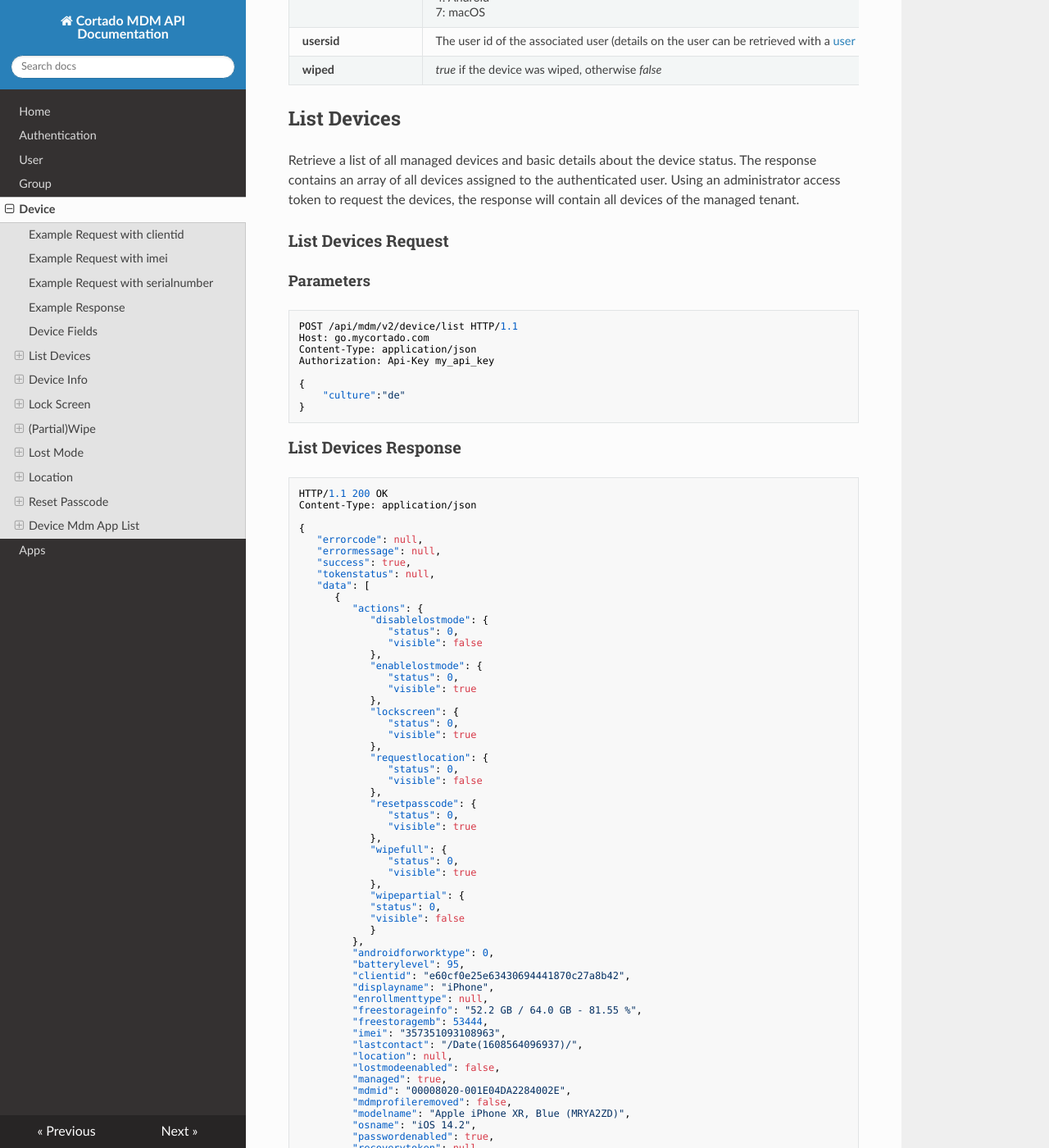
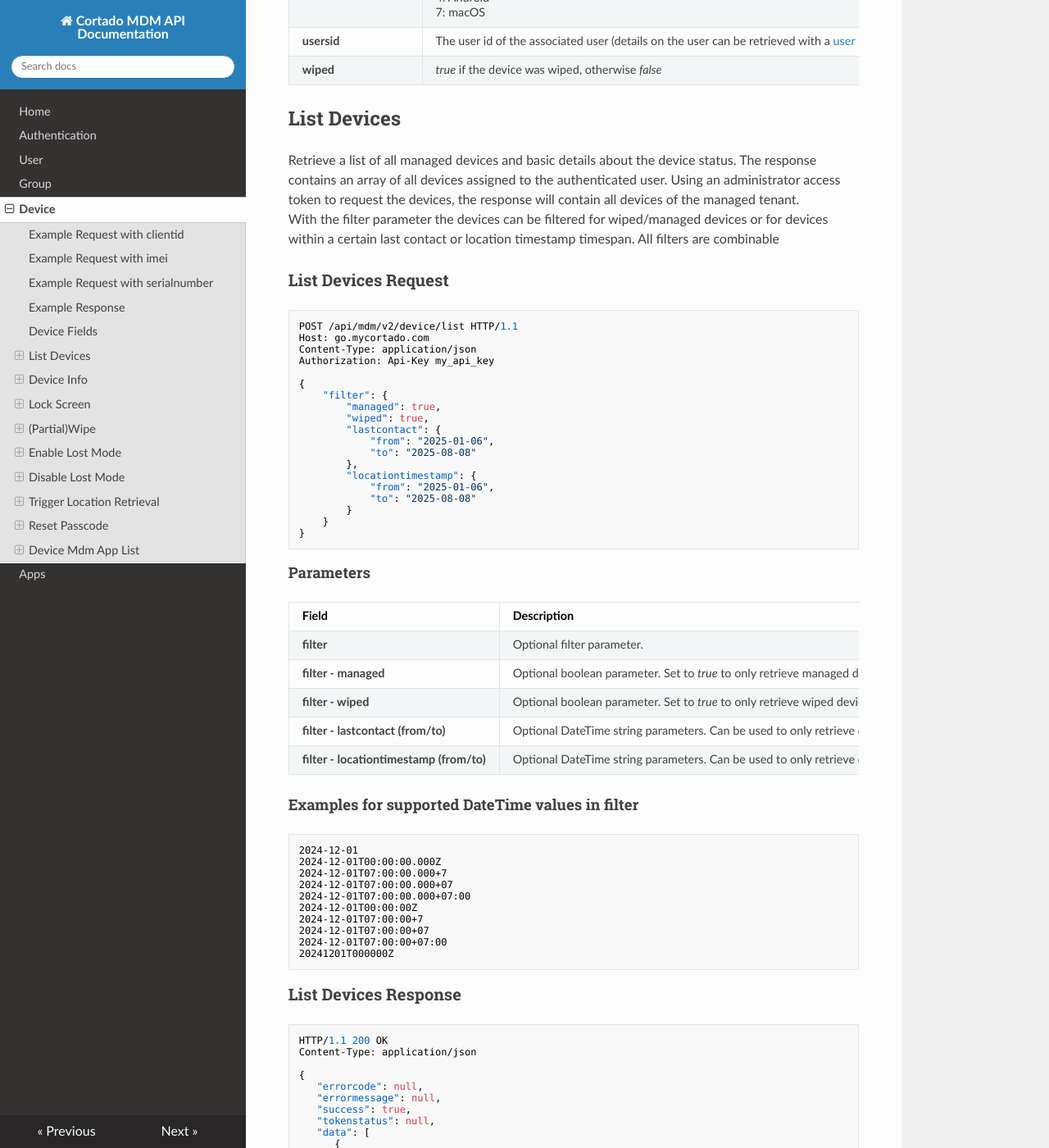
Before and after one commit to cortado-mobile-solutions/apidoc-mdm, an MkDocs documentation site: the page built from docs/device.md, in a window 1280 px wide and 1400 px high, scrolled down 2646 px. Shown: the whole window at 82% size. Built offline with MkDocs 1.6.1, drawn with Linux system fonts in a browser that asks for light colours; nearby versions of some CDN libraries; some of the changed text lies outside the part shown.

Commit message:
General: - Adjusted to changes with release 11.2.360 on January 15th 2025 - Made some formatting changes

````diff
--- a/docs/device.md
+++ b/docs/device.md
@@ -95,11 +95,10 @@ The following fields can be returned by the API containing information about the
 
 
 ## List Devices
-Retrieve a list of all managed devices and basic details about the device status. The response contains an array of all devices assigned to the authenticated user. Using an administrator access token to request the devices, the response will contain all devices of the managed tenant.
+Retrieve a list of all managed devices and basic details about the device status. The response contains an array of all devices assigned to the authenticated user. Using an administrator access token to request the devices, the response will contain all devices of the managed tenant.<br>
+With the filter parameter the devices can be filtered for wiped/managed devices or for devices within a certain last contact or location timestamp timespan. All filters are combinable
 
 ### List Devices Request
-
-#### Parameters
 
 ```json
 POST /api/mdm/v2/device/list HTTP/1.1
@@ -108,9 +107,44 @@ Content-Type: application/json
 Authorization: Api-Key my_api_key
 
 {
-	"culture":"de"
+    "filter": {
+        "managed": true,
+        "wiped": true,
+        "lastcontact": {
+            "from": "2025-01-06",
+            "to": "2025-08-08"
+        },
+        "locationtimestamp": {
+            "from": "2025-01-06",
+            "to": "2025-08-08"
+        }
+    }
 }
 ```
+
+#### Parameters
+| Field | Description |
+| ------------ | ------------ |
+| **filter** | Optional filter parameter. |
+| **filter - managed** | Optional boolean parameter. Set to *true* to only retrieve managed devices, *false* for not managed devices. |
+| **filter - wiped** | Optional boolean parameter. Set to *true* to only retrieve wiped devices, *false* for not wiped devices. |
+| **filter - lastcontact (from/to)** | Optional DateTime string parameters. Can be used to only retrieve devices with a last contact value within a certain timespan. (including) |
+| **filter - locationtimestamp (from/to)** | Optional DateTime string parameters. Can be used to only retrieve devices with a location timestamp value within a certain timespan. (including). A device with no location timestamp won´t be returned if this filter is used |
+
+#### Examples for supported DateTime values in filter
+```text
+2024-12-01
+2024-12-01T00:00:00.000Z
+2024-12-01T07:00:00.000+7
+2024-12-01T07:00:00.000+07
+2024-12-01T07:00:00.000+07:00
+2024-12-01T00:00:00Z
+2024-12-01T07:00:00+7
+2024-12-01T07:00:00+07
+2024-12-01T07:00:00+07:00
+20241201T000000Z
+```
+
 
 ### List Devices Response
 
@@ -204,10 +235,12 @@ Content-Type: application/json
 Authorization: Api-Key my_api_key
 
 {
-    "clientid":"{client id}",
-	"culture":"de"
+    "clientid":"{client id}"
 }
 ```
+
+#### Parameters
+Use either *clientid*, *imei* or *serialnumber* to specify the device. They can be retrieved through the list devices request
 
 ### Device Info Response
 
@@ -310,6 +333,15 @@ Authorization: Api-Key my_api_key
 	"macpin":"{macpin}"
 }
 ```
+
+#### Parameters
+Use either *clientid*, *imei* or *serialnumber* to specify the device. They can be retrieved through the list devices request
+
+| Field | Description |
+| ------------ | ------------ |
+| **message** | Optional message shown on the lockscreen (iOS only) |
+| **phonenumber** | Optional phone number shown on the lockscreen (iOS only)|
+| **macpin** | Optional 6-digit pin (macOS only)|
 
 ### Lock Screen Response
 
@@ -349,6 +375,14 @@ Authorization: Api-Key my_api_key
     "partial":"true"
 }
 ```
+
+#### Parameters
+Use either *clientid*, *imei* or *serialnumber* to specify the device. They can be retrieved through the list devices request
+
+| Field | Description |
+| ------------ | ------------ |
+| **macpin** | Optional 6-digit pin (macOS, full wipe only) |
+| **partial** | Optional boolean parameter. Set to *true* to perform a partial wipe |
 
 ### Wipe Response
 
@@ -399,7 +420,18 @@ Authorization: Api-Key my_api_key
 }
 ```
 
-#### Enable Lost Mode Response
+#### Parameters
+Use either *clientid*, *imei* or *serialnumber* to specify the device. They can be retrieved through the list devices request<br>
+Sending either the message and/or phonenumber parameter is mandatory
+
+| Field | Description |
+| ------------ | ------------ |
+| **message** | Message which is shown on the lockscreen of the device, if the lost mode was enabled. |
+| **phonenumber** | Phone number which is shown on the lockscreen of the device, if the lost mode was enabled. |
+| **footnote** | Footnote on the bottom of the lockscreen, if the lost mode was enabled. |
+| **password** | New passcode that will be set for the device to unlock (Android only) |
+
+### Enable Lost Mode Response
 
 ```json
 HTTP/1.1 200 OK
@@ -432,7 +461,10 @@ Authorization: Api-Key my_api_key
 }
 ```
 
-#### Disable Lost Mode Response
+#### Parameters
+Use either *clientid*, *imei* or *serialnumber* to specify the device. They can be retrieved through the list devices request
+
+### Disable Lost Mode Response
 
 ```json
 HTTP/1.1 200 OK
@@ -446,13 +478,10 @@ Content-Type: application/json
 }
 ```
 
-## Location
+## Trigger Location Retrieval
 The retrieval of the user device location can be triggered. Fetching the latest retrieved device location can be done using the [device info](#device-info) request. Using an administrator access token the retrieval of the location of any device of the tenant can be triggered.
 
 ### Trigger Location Retrieval Request
-
-### Parameters
-Use either *clientid*, *imei* or *serialnumber* to specify the device. They can be retrieved through the list devices request
 
 ```json
 POST /api/mdm/v2/device/requestlocation HTTP/1.1
@@ -464,6 +493,9 @@ Authorization: Api-Key my_api_key
     "clientid":"{client id}"
 }
 ```
+
+#### Parameters
+Use either *clientid*, *imei* or *serialnumber* to specify the device. They can be retrieved through the list devices request
 
 ### Trigger Location Retrieval Response
 
@@ -503,6 +527,14 @@ Authorization: Api-Key my_api_key
     "clientid":"{client id}"
 }
 ```
+
+#### Parameters
+Use either *clientid*, *imei* or *serialnumber* to specify the device. They can be retrieved through the list devices request<br>
+The password parameter is only for Android devices mandatory and only then evaluated.
+
+| Field | Description |
+| ------------ | ------------ |
+| **password** | new passcode that will be set for the device to unlock (Android only) |
 
 ### Reset Passcode Response
 
@@ -537,6 +566,9 @@ Authorization: Api-Key my_api_key
     "clientid":"{client id}"
 }
 ```
+
+#### Parameters
+Use either *clientid*, *imei* or *serialnumber* to specify the device. They can be retrieved through the list devices request
 
 ### Device Mdm App List Response
 
````
Also changed, not shown: other parts of docs/device.md (+5 -51 lines), docs/apps.md (+34 -34 lines), docs/auth.md (+11 -11 lines), docs/group.md (+5 -8 lines), docs/system.md (+1 -5 lines), docs/user.md (+63 -65 lines).
